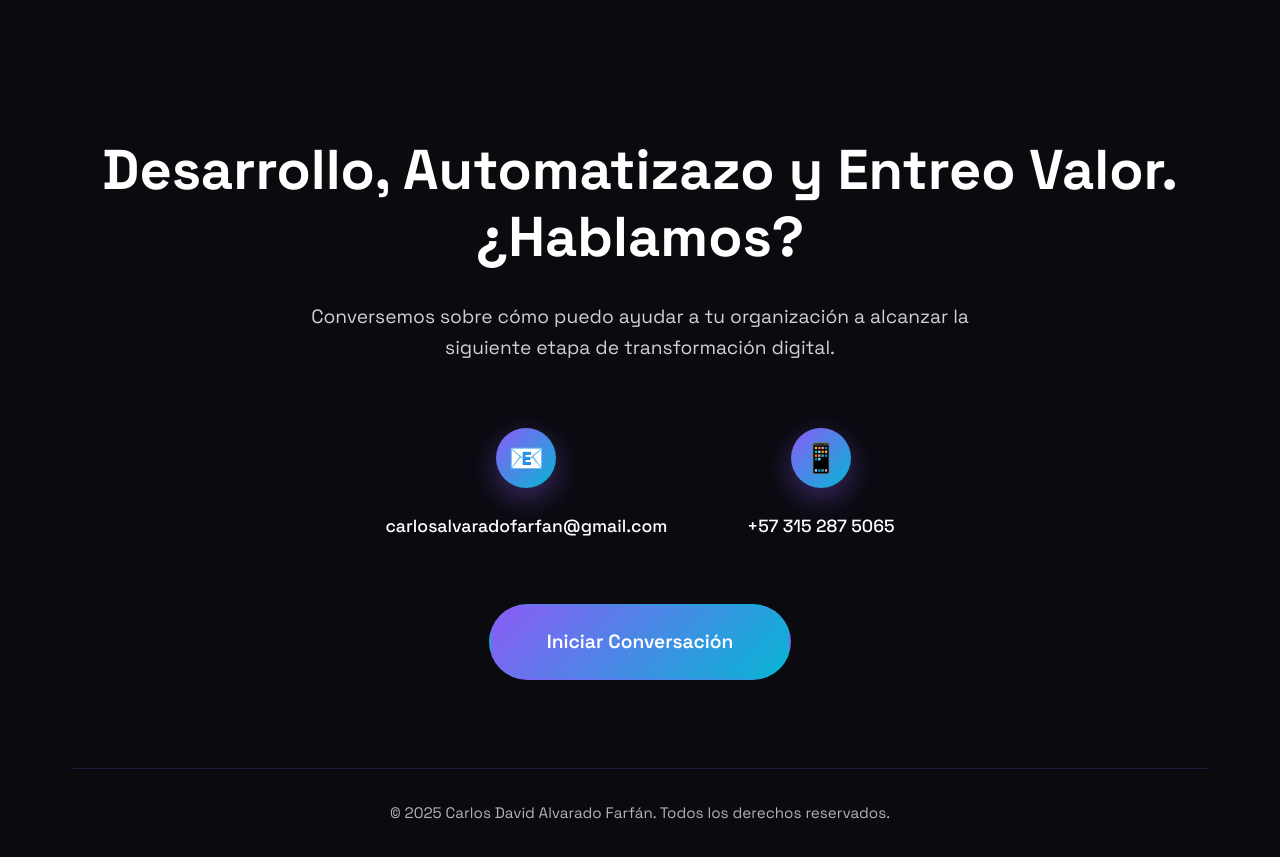
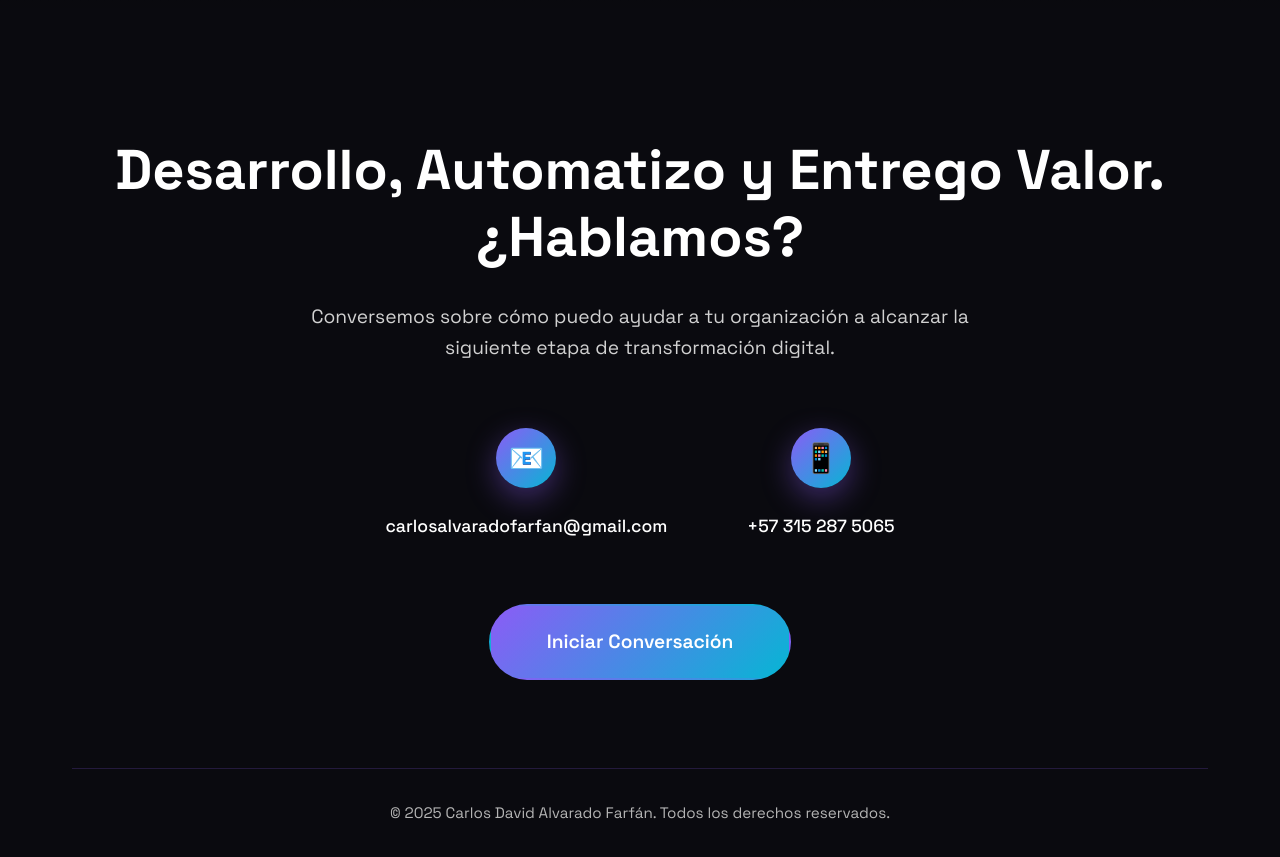
Before and after one commit to cadavidalvarado/servicios-tecnologia-innovacion, a plain HTML site: page index.html in a window 1280 px wide. Shown: the part 5460-6317 px from the top of the page. Drawn offline with Linux system fonts and the light colour scheme.

Commit message:
Errores otrografía corregidos

```diff
--- a/index.html
+++ b/index.html
@@ -919,7 +919,7 @@
 
     <section id="contacto-footer">
         <div class="container">
-            <h2>Desarrollo, Automatizazo y Entreo Valor. ¿Hablamos?</h2>
+            <h2>Desarrollo, Automatizo y Entrego Valor. ¿Hablamos?</h2>
             <p style="font-size: 1.2rem; margin-bottom: 2rem;">Conversemos sobre cómo puedo ayudar a tu organización a alcanzar la siguiente etapa de transformación digital.</p>
 
             <div class="contacto-info">
```
